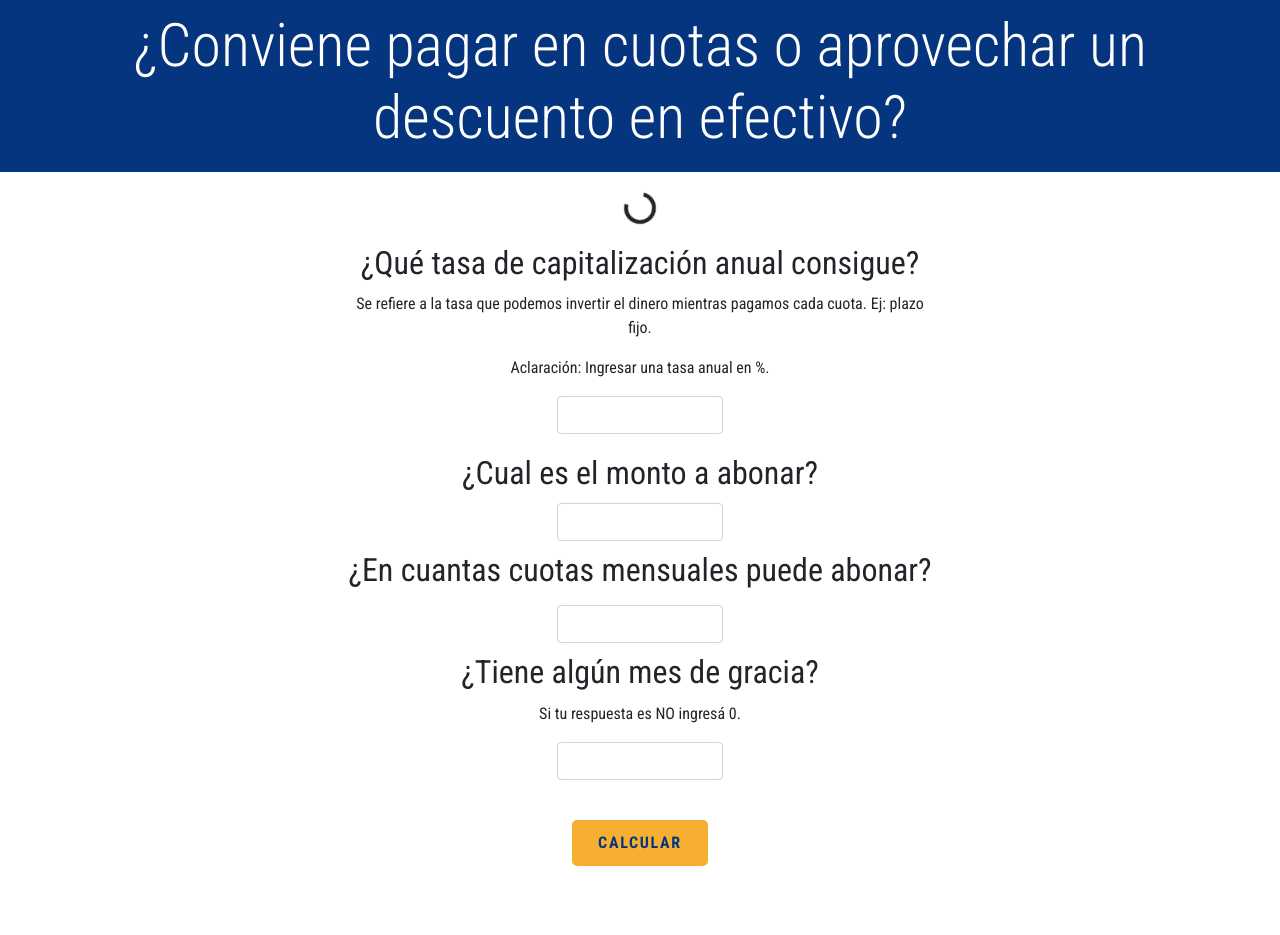
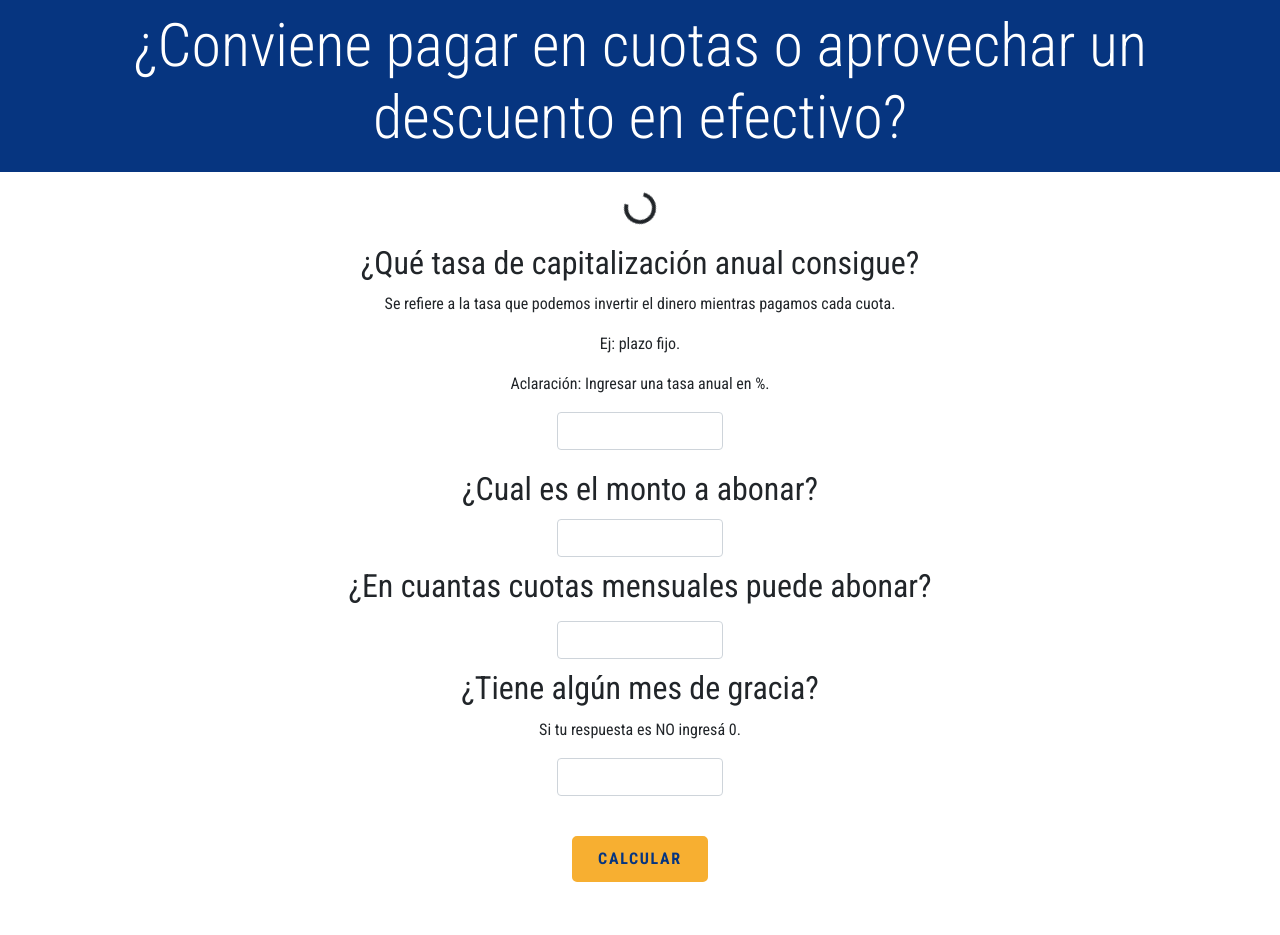
Before and after one commit to RomeroGonzalo/simulador, a plain HTML site: page index.html in a window 1280 px wide. Drawn offline with nearby package versions, Linux system fonts and the light colour scheme.

Commit message:
enter en paso 1

```diff
--- a/index.html
+++ b/index.html
@@ -26,8 +26,9 @@
                 <div>
                   <h2>¿Qué tasa de capitalización anual consigue?</h2>
                   <p>
-                    Se refiere a la tasa que podemos invertir el dinero mientras pagamos cada cuota. Ej: plazo fijo.
+                    Se refiere a la tasa que podemos invertir el dinero mientras pagamos cada cuota.
                   </p>
+                  <p>Ej: plazo fijo.</p>
                   <p>Aclaración: Ingresar una tasa anual en %.</p>
                   <div class="col-6 col-sm-6 col-md-7 col-lg-5 col-xl-4 centrar" id="myTasa">
                     <input type="number" class="form-control"/>
```
